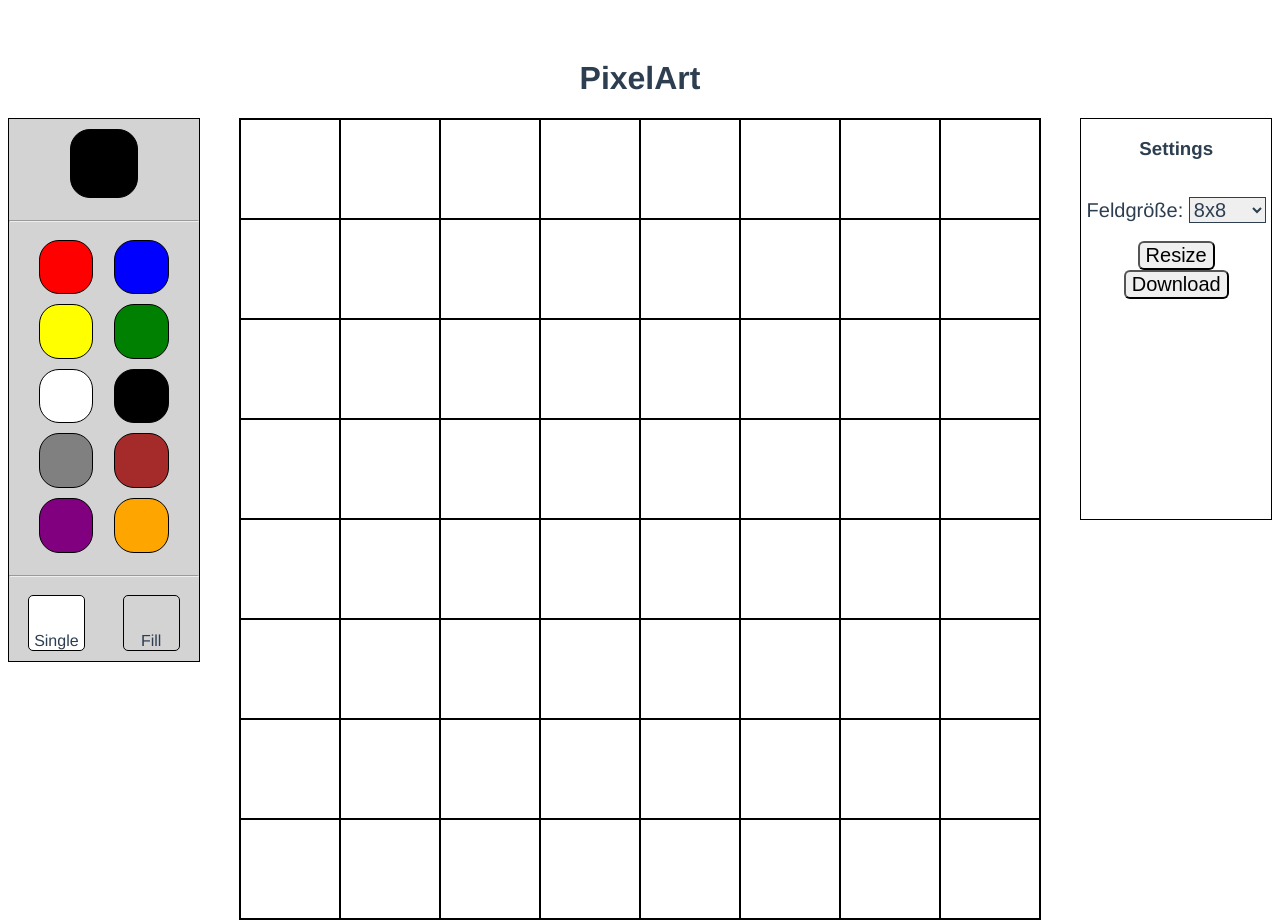
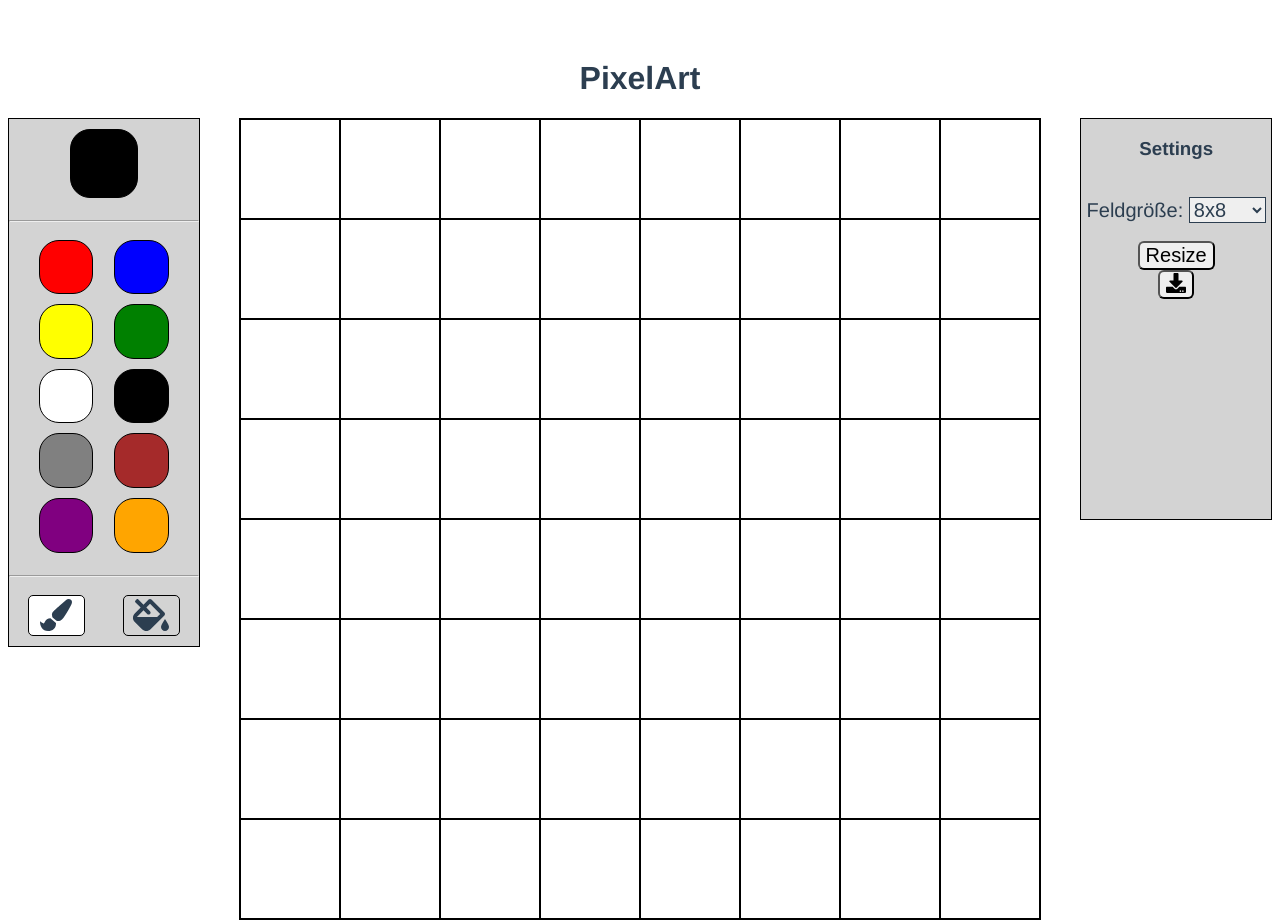
Before and after one commit to RunningSmooth/PixelArt, a Vue app in the folder client/: page / in a window 1280 px wide. Built offline with nearby package versions, Linux system fonts and the light colour scheme.

Commit message:
added font-awesome icons

```diff
--- a/client/package.json
+++ b/client/package.json
@@ -8,6 +8,9 @@
     "lint": "vue-cli-service lint"
   },
   "dependencies": {
+    "@fortawesome/fontawesome-svg-core": "^1.2.36",
+    "@fortawesome/free-solid-svg-icons": "^5.15.4",
+    "@fortawesome/vue-fontawesome": "^3.0.0-4",
     "core-js": "^3.6.5",
     "dom-to-image": "^2.6.0",
     "file-saver": "^2.0.5",
--- a/client/src/components/ColorPalette.vue
+++ b/client/src/components/ColorPalette.vue
@@ -18,10 +18,10 @@
     <hr>
     <div id="pen-container">
       <div id="single-pen-button" class="pen-button" @click="setPenType('single')">
-        Single
+        <fa icon="paint-brush"/>
       </div>
       <div id="fill-pen-button" class="pen-button" @click="setPenType('fill')">
-        Fill
+        <fa icon="fill-drip"/>
       </div>
     </div>
   </div>
@@ -60,7 +60,6 @@ export default {
      *              a whole surface with color.
      */
     setPenType(type) {
-      console.log(type)
       this.pen.type = type
       switch (type){
         case "single":
@@ -93,6 +92,7 @@ export default {
 
 <style scoped>
 #palette-container{
+  min-width: 140px;
   background: lightgrey;
   top: 120px;
   border: 1px solid black;
@@ -140,7 +140,7 @@ export default {
 }
 .pen-button{
   width: calc(30% - 2px);
-  padding-top: calc(20% - 2px);
+  padding-top: 2px;
   margin-left: 10%;
   margin-right: 10%;
   margin-bottom: 10px;
@@ -148,6 +148,7 @@ export default {
   border: 1px solid black;
   float: left;
   border-radius: 5px;
+  font-size: 2em;
 }
 .pen-button:hover{
   background: gray;
--- a/client/src/components/Settings.vue
+++ b/client/src/components/Settings.vue
@@ -15,7 +15,8 @@
     <br>
     <button id="resize-button" @click="$emit('resizeEvent')">Resize</button>
     <br>
-    <button id="download-button" @click="$emit('downloadEvent')">Download</button>
+    <button id="download-button" @click="$emit('downloadEvent')"><fa icon="download"/></button>
+
   </div>
 </template>
 
@@ -33,6 +34,7 @@ export default {
 
 <style scoped>
 #settings-container{
+  background: lightgrey;
   top: 120px;
   height: 400px;
   border: 1px solid black;
--- a/client/src/main.js
+++ b/client/src/main.js
@@ -1,4 +1,11 @@
-import { createApp } from 'vue'
-import App from './App.vue'
+import { createApp } from 'vue';
+import { FontAwesomeIcon } from '@fortawesome/vue-fontawesome';
+import { library } from '@fortawesome/fontawesome-svg-core';
+import { fas } from '@fortawesome/free-solid-svg-icons';
+import App from './App.vue';
 
-createApp(App).mount('#app')
+library.add(fas);
+
+createApp(App)
+    .component('fa', FontAwesomeIcon)
+    .mount('#app');
```
Also changed, not shown: 1 other file (tests, documents, lock files or other folders).
